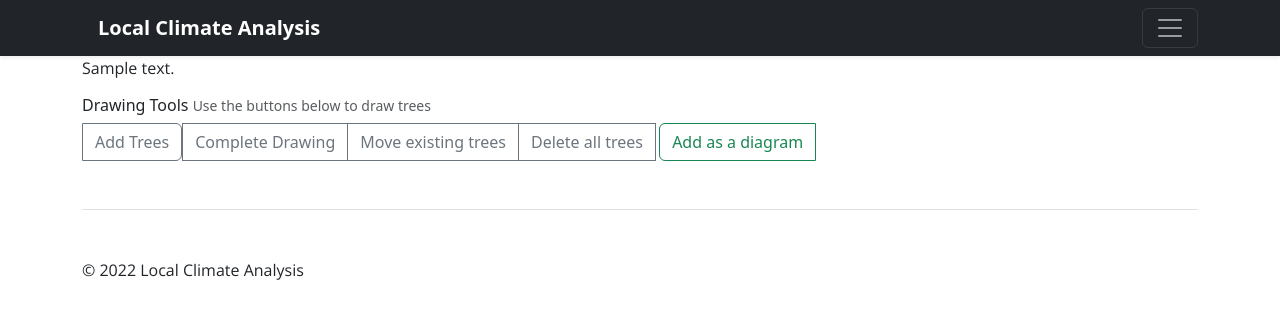
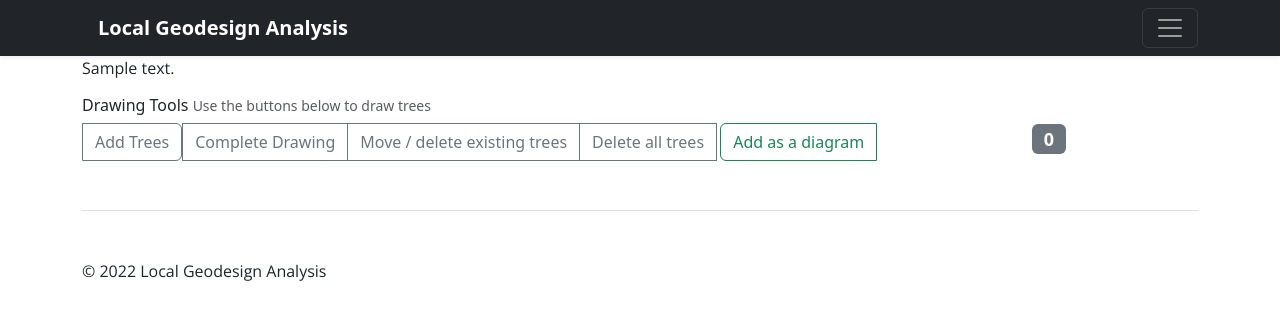
Before and after one commit to geodesignhub/shadepoint, a Flask app: template dashboard/templates/add_diagram/draw_trees.html in a window 1280 px wide. Shown: the top 320 px of the page. Run offline with Flask 3, Linux system fonts and the light colour scheme; the template is opened without the code that fills it: values that come from a table or form of the project are taken from there, most other values are stand-ins (such as "Sample title", 1, 10 or a date in 2020); some libraries are stand-ins or nearby versions.

Commit message:
Updated drawing trees controls

```diff
--- a/dashboard/templates/add_diagram/draw_trees.html
+++ b/dashboard/templates/add_diagram/draw_trees.html
@@ -14,14 +14,16 @@
     <div class="row">
         <div class="col-md-12">
             <h3><i class="bi bi-tree"></i>&nbsp;{{ gettext('Draw Trees') }} <small class="text-muted"></small></h3>
-            <p class="text-muted">{{ gettext('Draw new trees by dropping points on a map and submit to be added to a Geodesignhub project') }}</p>
+            <p class="text-muted">{{ gettext('Draw new trees by dropping points on a map and submit to be added to a
+                Geodesignhub project') }}</p>
         </div>
     </div>
 
     <div class="row">
         <div class="col-md-12">
             <div>
-                <h6>{{ gettext('Analytical Layers') }}&nbsp;<small class="text-muted">{{ gettext('Pre-computed layers for the area') }}</small>
+                <h6>{{ gettext('Analytical Layers') }}&nbsp;<small class="text-muted">{{ gettext('Pre-computed layers
+                        for the area') }}</small>
                 </h6>
             </div>
         </div>
@@ -51,24 +53,39 @@
 
     <div class="row">
         <div class="col-md-12">
-            <h6>{{ gettext('Drawing Tools') }}&nbsp;<small class="text-muted">{{ gettext('Use the buttons below to draw trees') }}</small></h6>
+            <h6>{{ gettext('Drawing Tools') }}&nbsp;<small class="text-muted">{{ gettext('Use the buttons below to draw
+                    trees') }}</small></h6>
         </div>
     </div>
     <div class="row">
-        <div class="col-md-12">
-            <div class="btn-group" role="group" aria-label="Basic example">
-                <button type="button" onclick="tree_editing_control.add_tree()" class="btn btn-outline-secondary">{{ gettext('Add Trees') }}</button>
-                <button type="button" onclick="tree_editing_control.drawing_complete()" class="btn btn-outline-secondary">{{ gettext('Complete Drawing') }}</button>
-                <button type="button" onclick="tree_editing_control.move_trees()" class="btn btn-outline-secondary">{{ gettext('Move existing trees') }}</button>
-                <button type="button" onclick="tree_editing_control.delete_tree()" class="btn btn-outline-secondary">{{ gettext('Delete all trees') }}</button>&nbsp;
-                <button type="button" class="btn btn-outline-success" data-bs-toggle="modal" data-bs-target="#addDiagramModal">{{ gettext('Add as a diagram') }}</button>
+        <div class="col-md-10">
+            <div class="btn-group" role="group" aria-label="Tree drawing tools">
+                <button type="button" onclick="tree_editing_control.add_tree()" class="btn btn-outline-secondary">{{
+                    gettext('Add Trees') }}</button>
+                <button type="button" onclick="tree_editing_control.drawing_complete()"
+                    class="btn btn-outline-secondary">{{ gettext('Complete Drawing') }}</button>
+                <button type="button" onclick="tree_editing_control.move_trees()" class="btn btn-outline-secondary">{{
+                    gettext('Move / delete existing trees') }}</button>
+                <button id="single_tree_deletion_button" type="button" onclick="" class="btn btn-outline-secondary d-none">{{
+                    gettext('Delete selected tree') }}</button>
+                <button type="button" onclick="tree_editing_control.delete_all_trees()"
+                    class="btn btn-outline-secondary">{{
+                    gettext('Delete all trees') }}</button>&nbsp;
+                <button type="button" class="btn btn-outline-success" data-bs-toggle="modal"
+                    data-bs-target="#addDiagramModal">{{ gettext('Add as a diagram') }}</button>
             </div>
+        </div>
+        <div class="col-md-2">
+            <h4 data-bs-toggle="tooltip" data-bs-placement="left" data-bs-title="Number of trees added"><span
+                    class="badge text-bg-secondary" id="number_of_trees_drawn">0</span></h4>
+
         </div>
     </div>
 
 
     <!-- Modal -->
-    <div class="modal fade" id="addDiagramModal" tabindex="-1" aria-labelledby="addDiagramModalLabel" aria-hidden="true">
+    <div class="modal fade" id="addDiagramModal" tabindex="-1" aria-labelledby="addDiagramModalLabel"
+        aria-hidden="true">
         <div class="modal-dialog">
             <div class="modal-content">
                 <div class="modal-header">
@@ -78,7 +95,6 @@
                 <div class="modal-body">
                     <div class="mb-3">
                         {{ render_form(form) }}
-
                     </div>
                 </div>
                 <div class="modal-footer">
@@ -100,6 +116,10 @@
 <script type="text/javascript" src="{{ url_for('static', filename='js/maplibre-gl-measures.js') }}"></script>
 <script type="text/javascript" src="{{ url_for('static', filename='js/common.js') }}"></script>
 <script type="text/javascript">
+    let tooltipTriggerList = [].slice.call(document.querySelectorAll('[data-bs-toggle="tooltip"]'))
+    let tooltipList = tooltipTriggerList.map(function (tooltipTriggerEl) {
+        return new bootstrap.Tooltip(tooltipTriggerEl)
+    })
     const project_detail = {{ op| safe }};
     var bounds = project_detail['project_data']['bounds']['bounds'];
     var center = project_detail['project_data']['center']['center'];
@@ -156,6 +176,14 @@
                         draggable: true,
                     },
                 },
+            }, // Styles go here...
+            styles: {
+                // See Styling Guide for more information
+                // Outline colour (Hex color)
+                selectedPointOutlineColor: "#000000",
+
+                //Outline width (Integer)
+                selectedPointOutlineWidth: 2,
             },
         }),],
     });
@@ -173,19 +201,58 @@
         this.move_trees = function () {
             draw.setMode("select");
         }
-        this.delete_tree = function () {
+        this.delete_all_trees = function () {
             draw.clear();
+            this.update_tree_count();
+        }
+        this.delete_single_tree = function (id) {
+            // console.log(id);
+            draw.removeFeatures([id]);
+            let single_tree_deletion_control = document.getElementById('single_tree_deletion_button');
+            single_tree_deletion_control.classList.add('d-none');
         }
         // this.move_trees = function(entries) {
         //     this.entries = entries;
         // }
+        this.update_tree_count = function () {
+            const store_geojson = draw.getSnapshot();
+            let number_of_trees = store_geojson.length;
+            let tree_count_container = document.getElementById('number_of_trees_drawn');
+            tree_count_container.innerHTML = number_of_trees;
+            // store_geojson.filter((feature) => feature.properties.mode === 'polygon')
+        }
 
     }
     let tree_editing_control = new TreeEditingFactory();
+    draw.on("change", (ids, type) => {
+        // Possible type values:
+        // 'create'
+        // 'update'
+        // 'delete'
+        // 'styling'
 
+        if (['create', 'delete'].includes(type)) {
+            tree_editing_control.update_tree_count();
+        }
+    });
+    draw.on('select', (id) => {
+        const snapshot = draw.getSnapshot();
+        // Search the snapshot for the selected polygon
+        const selected_point = snapshot.find((feature) => feature.id === id);
+        // Enable delete control
 
+        let single_tree_deletion_control = document.getElementById('single_tree_deletion_button');
+        let single_tree_deletion_string = "tree_editing_control.delete_single_tree('" + id + "')";
+        single_tree_deletion_control.setAttribute('onclick', single_tree_deletion_string);
+        single_tree_deletion_control.classList.remove('d-none');
+    })
+
+    draw.on("deselect", () => {
+        // remove delete control
+        let single_tree_deletion_control = document.getElementById('single_tree_deletion_button');
+        single_tree_deletion_control.classList.add('d-none');
+    });
     map.on('load', function () {
-
         map.addSource('bike_pedestrian_roads', {
             // GeoJSON Data source used in vector tiles, documented at
             // https://gist.github.com/ryanbaumann/a7d970386ce59d11c16278b90dde094d
@@ -209,7 +276,7 @@
 
         for (let index = 0; index < wms_layers.length; index++) {
             const wms_layer = wms_layers[index];
-            let source_str = wms_layer.dom_id+"_source";
+            let source_str = wms_layer.dom_id + "_source";
             map.addSource(source_str, {
                 'type': 'raster',
                 // use the tiles option to specify a WMS tile source URL
--- a/dashboard/templates/diagram_shadow.html
+++ b/dashboard/templates/diagram_shadow.html
@@ -91,6 +91,10 @@
 <script type="text/javascript" src="{{ url_for('static', filename='js/maplibre/maplibre-gl.js') }}"></script>
 <script type="text/javascript" src="{{ url_for('static', filename='js/common.js') }}"></script>
 <script type="text/javascript">
+    let tooltipTriggerList = [].slice.call(document.querySelectorAll('[data-bs-toggle="tooltip"]'))
+    let tooltipList = tooltipTriggerList.map(function (tooltipTriggerEl) {
+    return new bootstrap.Tooltip(tooltipTriggerEl)
+    })
     const diagram_detail = {{ op|safe }};
 
     const diagram_geojson = {{ op["geometry_data"]["geojson"]|safe }};
--- a/dashboard/templates/layout.html
+++ b/dashboard/templates/layout.html
@@ -30,7 +30,7 @@
       <div class="container">
         <div class="row">
           <div class="col-sm-8 col-md-7 py-4">
-            <h4 class="text-white">Local Climate Analysis</h4>
+            <h4 class="text-white">Local Geodesign Analysis</h4>
             <p class="text-white">{{ gettext('This is a plugin that uses') }} <a href="https://www.geodesignhub.com/api/"
                 target="_blank">Geodesignhub API</a> {{ gettext('and algorithms to showcase shadow analysis and local flooding for the key components of your design') }}.</p>
           </div>
@@ -59,7 +59,7 @@
     <div class="navbar navbar-dark bg-dark shadow-sm">
       <div class="container">
         <a href="#" class="navbar-brand d-flex align-items-center">
-          <strong>{{ gettext('Local Climate Analysis') }}</strong>
+          <strong>{{ gettext('Local Geodesign Analysis') }}</strong>
         </a>
         <button class="navbar-toggler" type="button" data-bs-toggle="collapse" data-bs-target="#navbarHeader"
           aria-controls="navbarHeader" aria-expanded="false" aria-label="Toggle navigation">
@@ -90,7 +90,7 @@
       <footer class="pt-4 my-md-5 pt-md-5 border-top">
         <div class="row">
           <div class="col-12 col-md">
-            <p>&copy 2022 Local Climate Analysis</p>
+            <p>&copy 2022 Local Geodesign Analysis</p>
 
           </div>
         </div>
```
Also changed, not shown: dashboard/templates/design_shadow.html (+5 -7 lines). Lines whose indentation alone changed are shown as unchanged.
